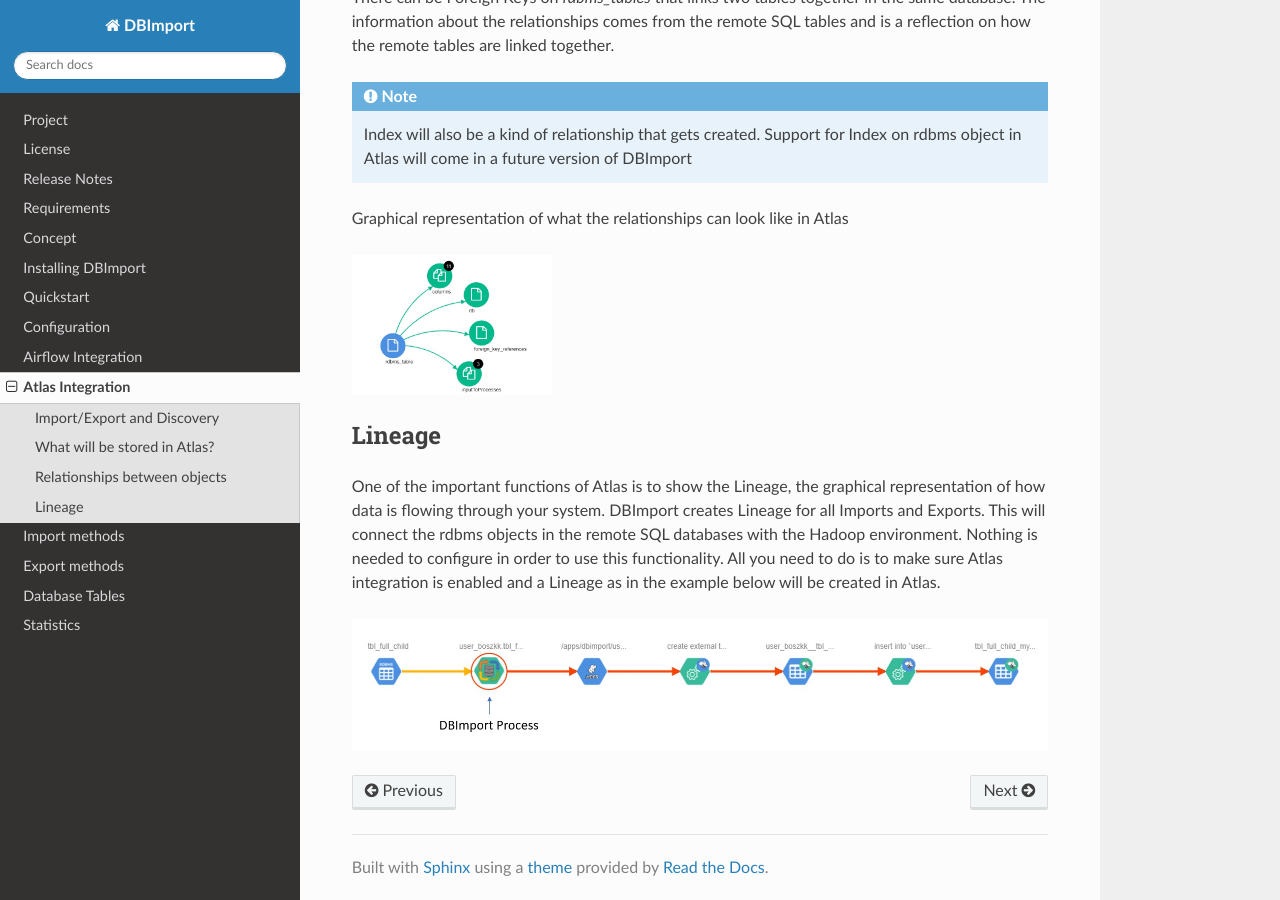
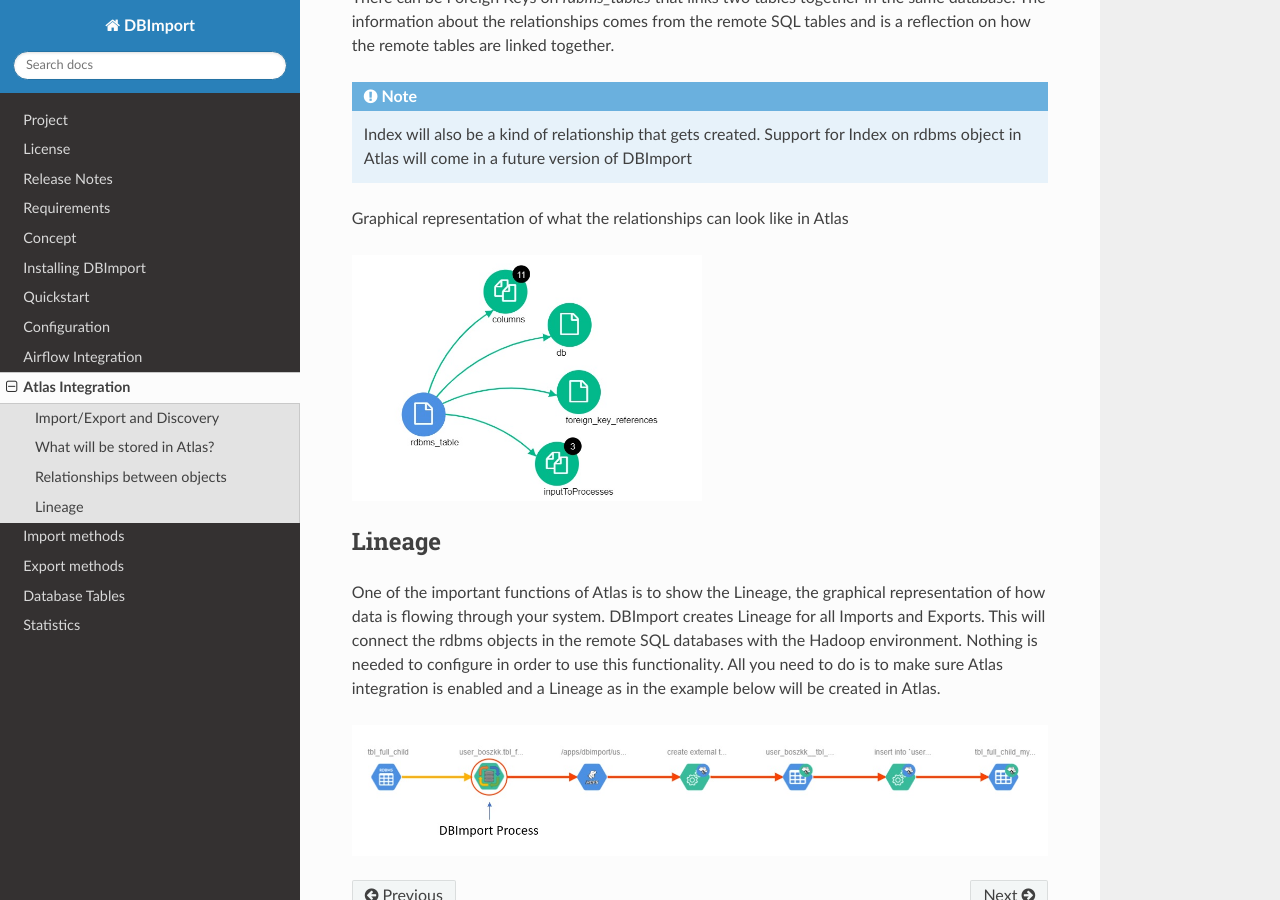
Before and after one commit to Middlecon/DBImport, a Sphinx documentation site: the page built from docs/atlas.rst, in a window 1280 px wide and 900 px high, scrolled down 3128 px. Built offline with Sphinx 7.4.7 and the Read the Docs theme 2.0.0, drawn with Linux system fonts in a browser that asks for light colours.

Commit message:
Documentation update

```diff
--- a/docs/atlas.rst
+++ b/docs/atlas.rst
@@ -113,7 +113,7 @@
 Graphical representation of what the relationships can look like in Atlas
 
 .. image:: img/atlas_relationship.jpg
-  :width: 200
+  :width: 350
 
 Lineage
 -------
```
